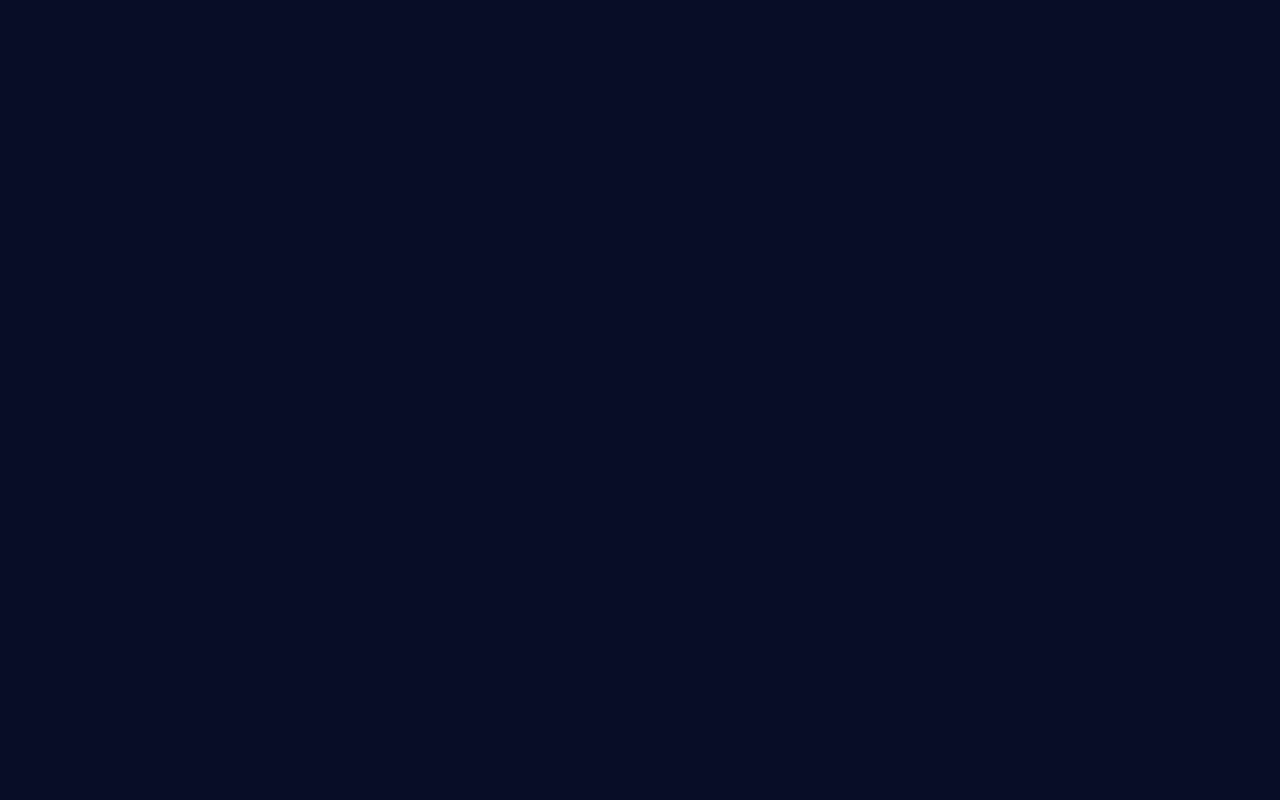
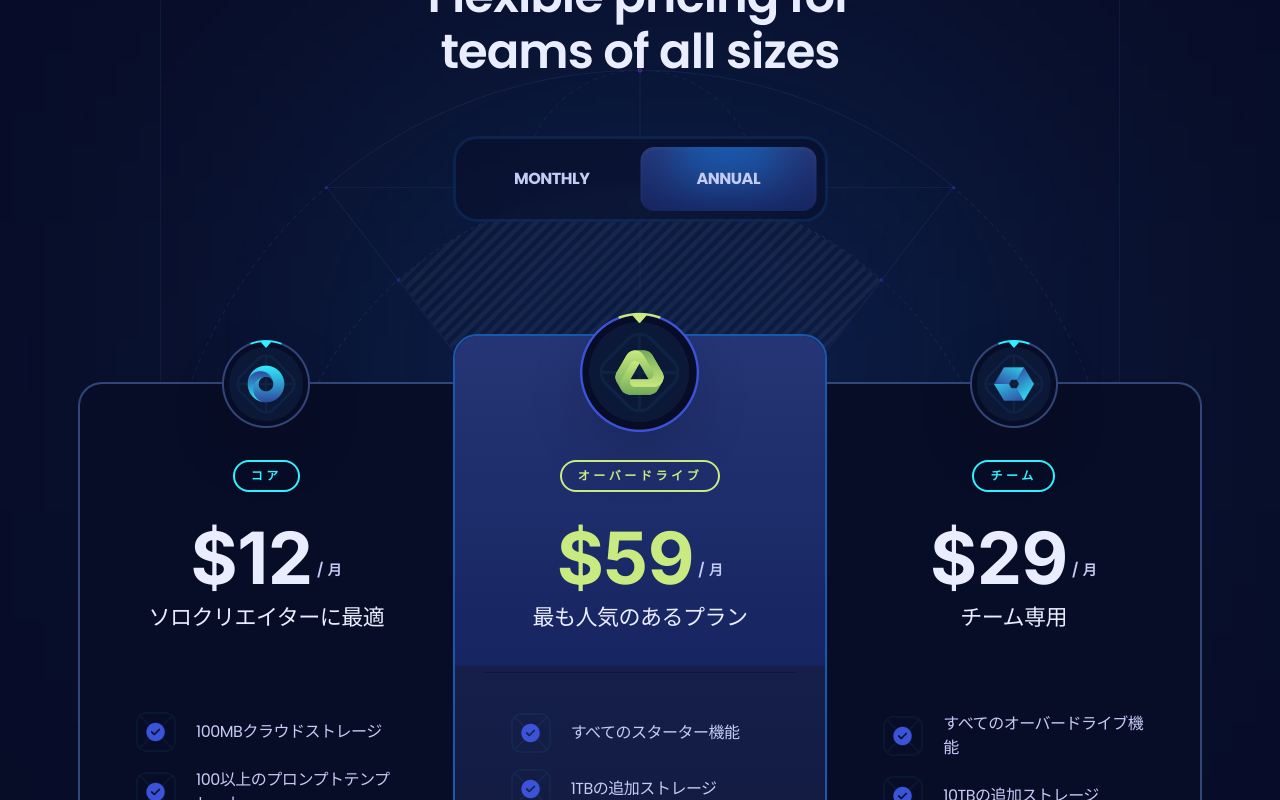
Before and after one commit to s3xmaxman/xora, a React (Vite) app: page / in a window 1280 px wide. Shown: the part 1920-2720 px from the top of the page. Before the commit the page ends 1776 px from the top, so only its background shows below. Built offline with nearby package versions, Linux system fonts and the light colour scheme.

Commit message:
build(deps): update package-lock.json, package.json, App.jsx and Pricing.jsx

```diff
--- a/package.json
+++ b/package.json
@@ -12,6 +12,7 @@
   "dependencies": {
     "clsx": "^2.1.1",
     "react": "^18.3.1",
+    "react-countup": "^6.5.3",
     "react-dom": "^18.3.1",
     "react-scroll": "^1.9.0"
   },
--- a/src/App.jsx
+++ b/src/App.jsx
@@ -1,6 +1,7 @@
 import Features from "./sections/Features";
 import Header from "./sections/Header";
 import Hero from "./sections/Hero";
+import Pricing from "./sections/Pricing";
 
 const App = () => {
   return (
@@ -8,6 +9,7 @@
       <Header />
       <Hero />
       <Features />
+      <Pricing />
     </main>
   );
 };
--- a/src/sections/Pricing.jsx
+++ b/src/sections/Pricing.jsx
@@ -6,7 +6,162 @@
 import Button from "../components/Button.jsx";
 
 const Pricing = () => {
-  return <div>Pricing</div>;
+  const [monthly, setMonthly] = useState(false);
+
+  return (
+    <section>
+      <Element name="pricing">
+        <div className="container">
+          <div className="max-w-960 pricing-head_before relative mx-auto border-l border-r border-s2 bg-s1/50 pb-40 pt-28 max-xl:max-w-4xl max-lg:border-none max-md:pb-32 max-md:pt-16">
+            <h3 className="h3 max-lg:h4 max-md:h5 z-3 relative mx-auto mb-14 max-w-lg text-center text-p4 max-md:mb-11 max-sm:max-w-sm">
+              Flexible pricing for teams of all sizes
+            </h3>
+
+            <div className="relative z-4 mx-auto flex w-[375px] rounded-3xl border-[3px] border-s4/25 bg-s1/50 p-2 backdrop-blur-[6px] max-md:w-[310px]">
+              <button
+                className={clsx("pricing-head_btn", monthly && "text-p4")}
+                onClick={() => setMonthly(true)}
+              >
+                Monthly
+              </button>
+              <button
+                className={clsx("pricing-head_btn", !monthly && "text-p4")}
+                onClick={() => setMonthly(false)}
+              >
+                Annual
+              </button>
+
+              <div
+                className={clsx(
+                  "g4 rounded-14 before:h-100 pricing-head_btn_before absolute left-2 top-2 h-[calc(100%-16px)] w-[calc(50%-8px)] overflow-hidden shadow-400 transition-transform duration-500",
+                  !monthly && "translate-x-full"
+                )}
+              />
+            </div>
+
+            <div className="pricing-bg">
+              <img
+                src="/images/bg-outlines.svg"
+                width={960}
+                height={380}
+                alt="outline"
+                className="relative z-2"
+              />
+              <img
+                src="/images/bg-outlines-fill.png"
+                width={960}
+                height={380}
+                alt="outline"
+                className="absolute inset-0 opacity-5 mix-blend-soft-light"
+              />
+            </div>
+          </div>
+
+          {/*  pricing section*/}
+          <div className="scroll-hide relative z-2 -mt-12 flex items-start max-xl:gap-5 max-xl:overflow-auto max-xl:pt-6">
+            {plans.map((plan, index) => (
+              <div
+                key={plan.id}
+                className="pricing-plan_first pricing-plan_last pricing-plan_odd pricing-plan_even relative border-2 p-7 max-xl:min-w-80 max-lg:rounded-3xl xl:w-[calc(33.33%+2px)]"
+              >
+                {index === 1 && (
+                  <div className="g4 absolute h-330 left-0 right-0 top-0 z-1 rounded-tl-3xl rounded-tr-3xl" />
+                )}
+
+                <div
+                  className={clsx(
+                    "absolute left-0 right-0 z-2 flex items-center justify-center",
+                    index === 1 ? "-top-6" : "-top-6 xl:-top-11"
+                  )}
+                >
+                  <img
+                    src={plan.logo}
+                    alt={plan.title}
+                    className={clsx(
+                      "object-contain drop-shadow-2xl",
+                      index === 1 ? "size-[120px]" : "size-[88px]"
+                    )}
+                  />
+                </div>
+
+                <div
+                  className={clsx(
+                    "relative flex flex-col items-center",
+                    index === 1 ? "pt-24" : "pt-12"
+                  )}
+                >
+                  <div
+                    className={clsx(
+                      "small-2 rounded-20 relative z-2 mx-auto mb-6 border-2 px-4 py-1.5 uppercase",
+                      index === 1 ? "border-p3 text-p3" : "border-p1 text-p1"
+                    )}
+                  >
+                    {plan.title}
+                  </div>
+
+                  <div className="relative z-2 flex items-center justify-center">
+                    <div
+                      className={clsx(
+                        "h-num flex items-start",
+                        index === 1 ? "text-p3" : "text-p4"
+                      )}
+                    >
+                      ${" "}
+                      <CountUp
+                        start={plan.priceMonthly}
+                        end={monthly ? plan.priceMonthly : plan.priceYearly}
+                        duration={0.4}
+                        useEasing={false}
+                        preserveValue
+                      />
+                    </div>
+                    <div className="small-1 relative top-3 ml-1 uppercase">
+                      / 月
+                    </div>
+                  </div>
+                </div>
+
+                <div
+                  className={clsx(
+                    "body-1 relative z-2 mb-10 w-full border-b-s2 pb-9 text-center text-p4",
+                    index === 1 && "border-b"
+                  )}
+                >
+                  {plan.caption}
+                </div>
+
+                <ul className="mx-auto space-y-4 xl:px-7">
+                  {plan.features.map((feature) => (
+                    <li
+                      key={feature}
+                      className="relative flex items-center gap-5"
+                    >
+                      <img
+                        src={"/images/check.png"}
+                        alt="check"
+                        className="size-10 object-contain"
+                      />
+                      <p className="flex-1">{feature}</p>
+                    </li>
+                  ))}
+                </ul>
+
+                <div className="mt-10 flex w-full justify-center">
+                  <Button icon={plan.icon}>利用を開始</Button>
+                </div>
+
+                {index === 1 && (
+                  <p className="small-compact mt-9 text-center text-p3 before:mx-2.5 before:content-['-'] after:mx-2.5 after:content-['-']">
+                    Limited time offer
+                  </p>
+                )}
+              </div>
+            ))}
+          </div>
+        </div>
+      </Element>
+    </section>
+  );
 };
 
 export default Pricing;
```
Also changed, not shown: 1 other file (tests, documents, lock files or other folders).
